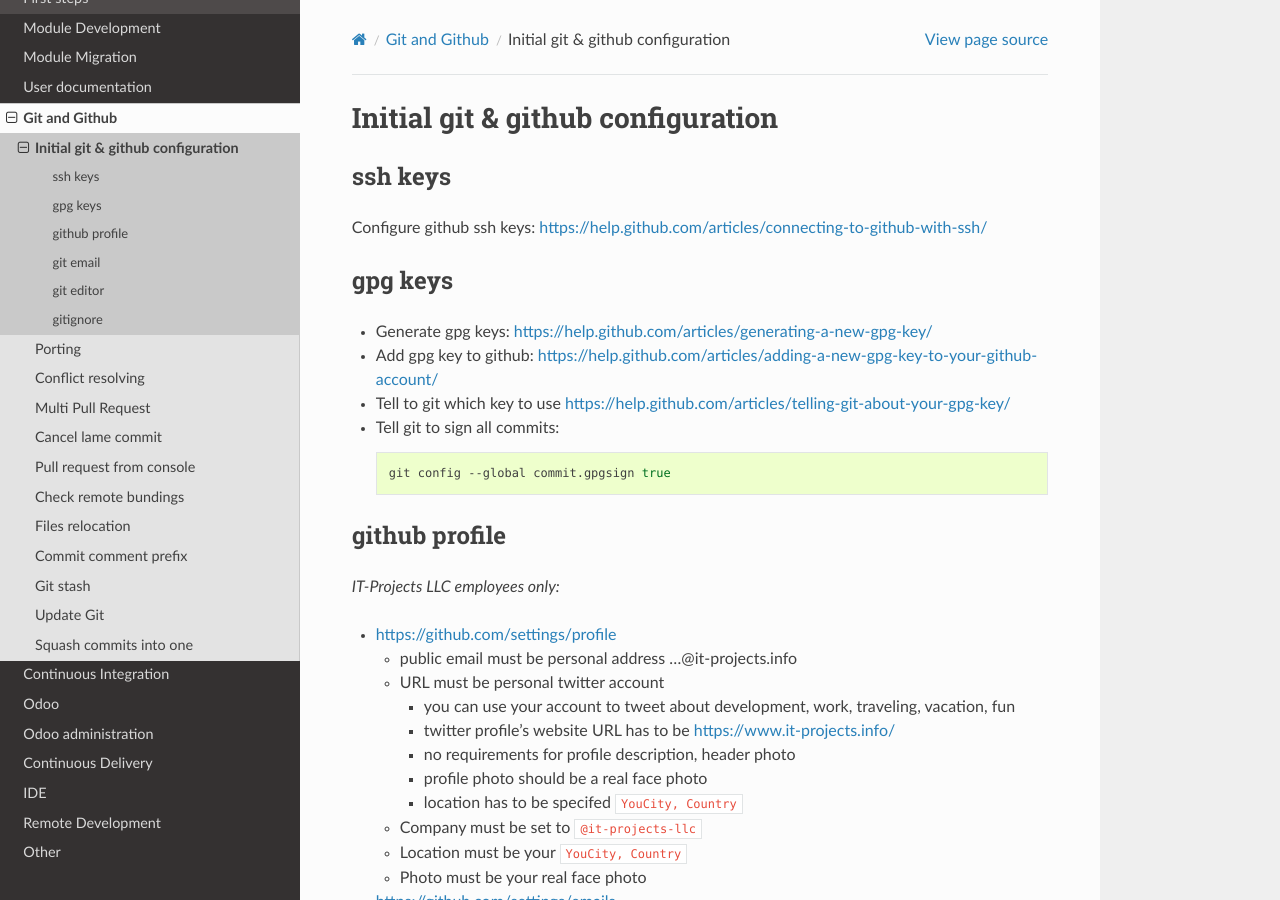
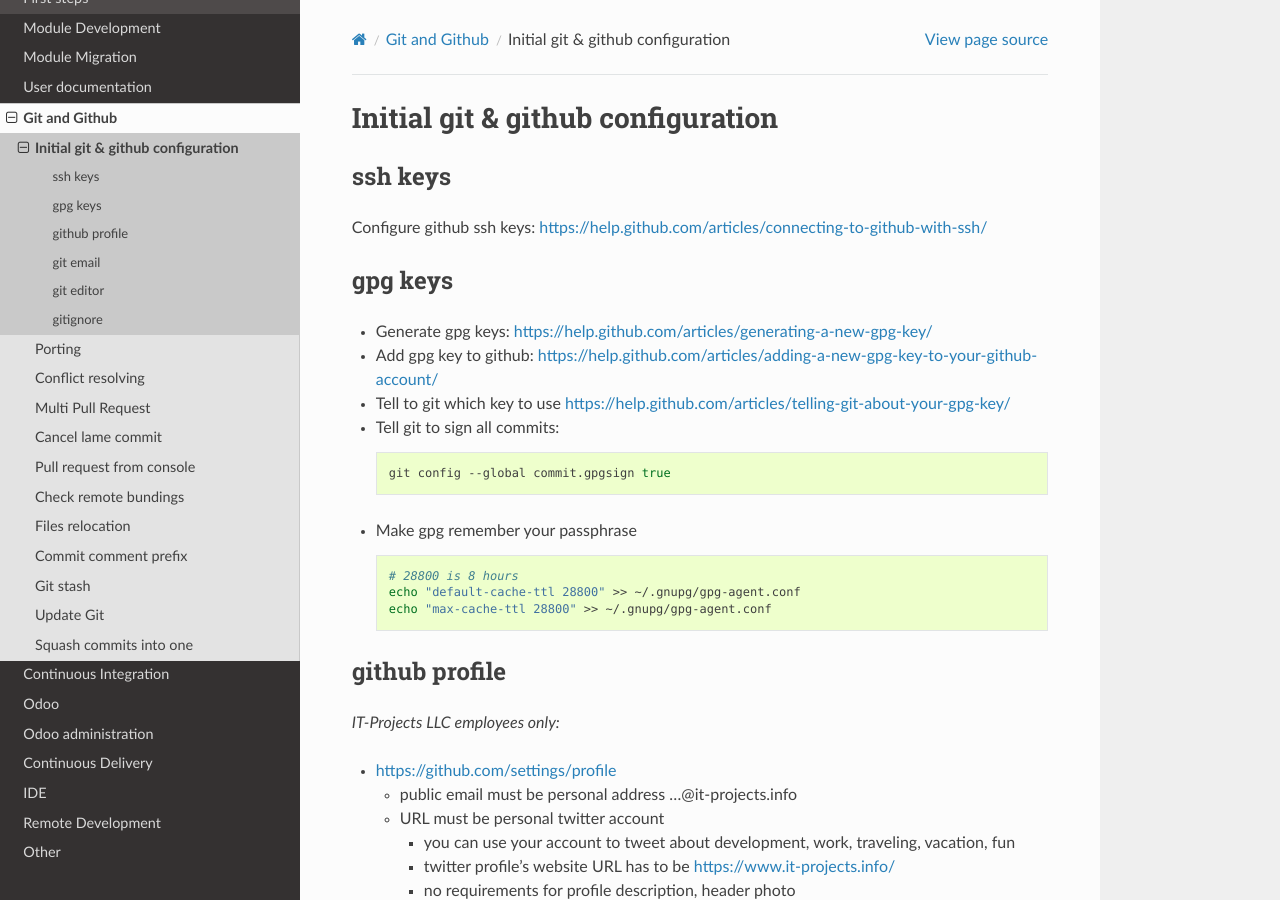
Before and after one commit to itpp-labs/odoo-development, a Sphinx documentation site: the page built from docs/git/init.rst, in a window 1280 px wide and 900 px high. Built offline with Sphinx 7.4.7 and the Read the Docs theme 2.0.0, drawn with Linux system fonts in a browser that asks for light colours; pages that are not in the unit, such as notebooks, are missing from menus.

Commit message:
save passphrase in gpg-agent

```diff
--- a/docs/git/init.rst
+++ b/docs/git/init.rst
@@ -17,6 +17,14 @@
   .. code-block:: sh
 
      git config --global commit.gpgsign true
+
+* Make gpg remember your passphrase
+
+  .. code-block:: sh
+
+     # 28800 is 8 hours
+     echo "default-cache-ttl 28800" >> ~/.gnupg/gpg-agent.conf
+     echo "max-cache-ttl 28800" >> ~/.gnupg/gpg-agent.conf
 
 github profile
 ==============
```
